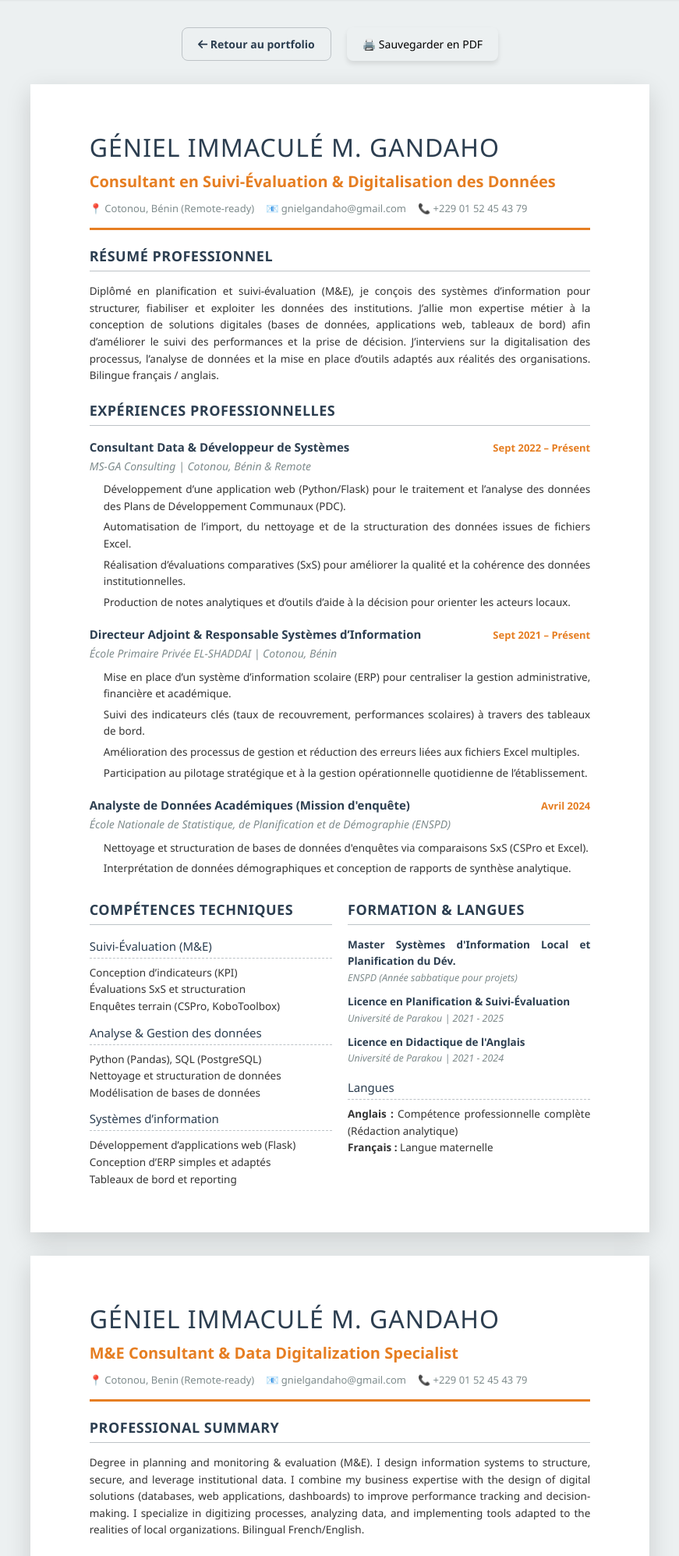
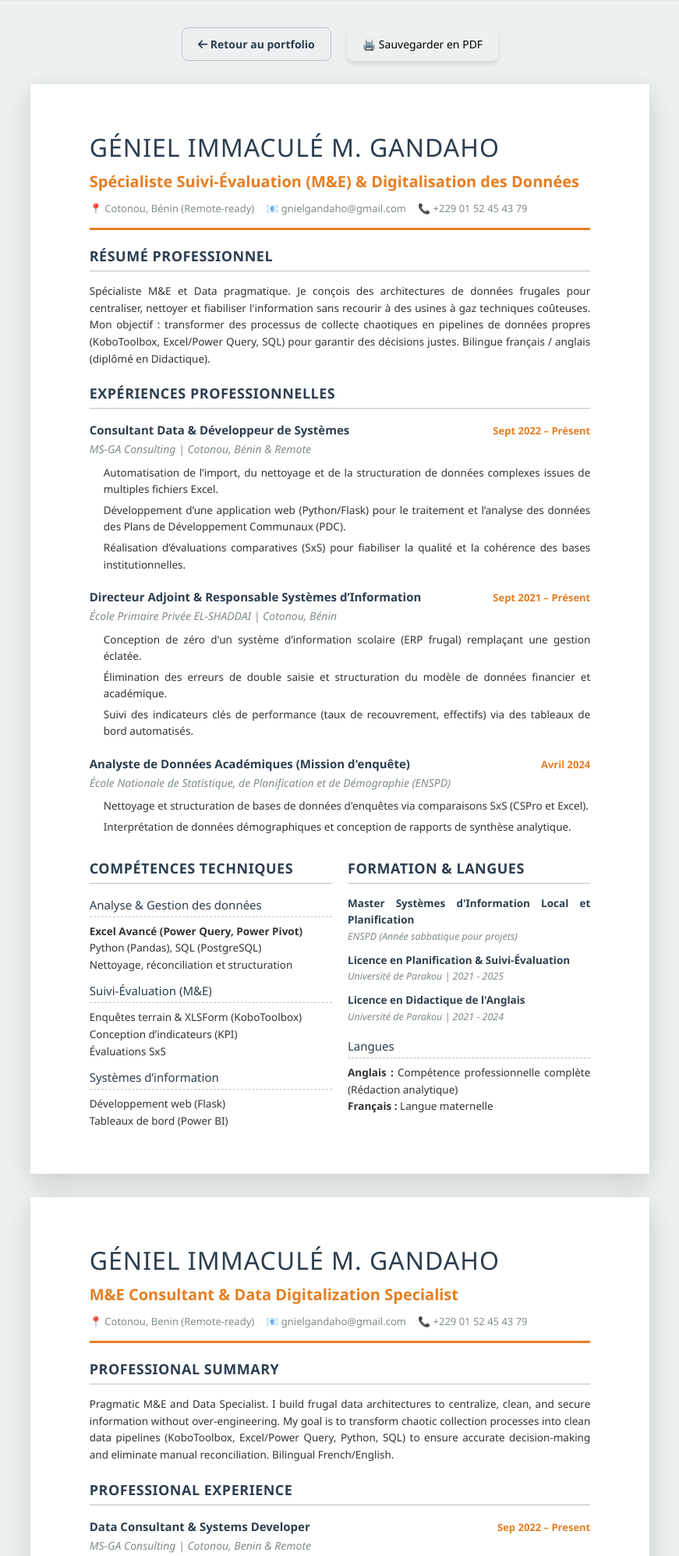
Before and after one commit to GANDAHO/portfolio-geniel, a Flask app: page /cv in a window 1280 px wide. Shown: the part 65-2060 px from the top of the page at 78% size, without its empty margins (204-1075 px from the left). Run offline with Flask 3, Linux system fonts and the light colour scheme; some libraries are stand-ins or nearby versions.

```diff
--- a/templates/cv.html
+++ b/templates/cv.html
@@ -168,11 +168,10 @@
         }
 
         /* --- STYLES MAGIQUES POUR L'IMPRESSION PDF --- */
-        /* --- STYLES MAGIQUES POUR L'IMPRESSION PDF --- */
         @media print {
             @page {
                 size: A4 portrait;
-                margin: 0 !important; /* Tue les en-têtes et dates automatiques du navigateur */
+                margin: 0 !important;
             }
             body {
                 background-color: white !important;
@@ -186,21 +185,20 @@
             }
             .cv-page {
                 width: 210mm !important;
-                height: 296mm !important; /* 1mm de moins que A4 pour éviter le saut de page */
+                height: 296mm !important;
                 max-width: 210mm !important;
-                box-sizing: border-box !important; /* Crucial : inclut les marges dans les 210mm */
-                padding: 15mm 20mm !important; /* RECÉE LES MARGES : 1.5cm en haut/bas, 2cm sur les côtés */
+                box-sizing: border-box !important;
+                padding: 15mm 20mm !important;
                 margin: 0 auto !important;
                 box-shadow: none !important;
                 page-break-after: always !important;
                 page-break-inside: avoid !important;
-                overflow: hidden !important; /* Coupe net tout dépassement */
+                overflow: hidden !important;
             }
             .cv-page:last-child {
                 page-break-after: auto !important;
             }
 
-            /* Réduction subtile des polices et espaces pour garantir que tout rentre sur 1 page */
             .header { margin-bottom: 12px !important; padding-bottom: 8px !important; }
             .header h1 { font-size: 26px !important; }
             .header .title { font-size: 18px !important; margin-bottom: 5px !important; }
@@ -256,7 +254,7 @@
 
         <div class="header">
             <h1>Géniel Immaculé M. GANDAHO</h1>
-            <div class="title">Consultant en Suivi-Évaluation & Digitalisation des Données</div>
+            <div class="title">Spécialiste Suivi-Évaluation (M&E) & Digitalisation des Données</div>
             <div class="contact">
                 <span>📍 Cotonou, Bénin (Remote-ready)</span>
                 <span>📧 gnielgandaho@gmail.com</span>
@@ -266,7 +264,7 @@
 
         <div class="section-title">Résumé Professionnel</div>
         <div class="content">
-            Diplômé en planification et suivi-évaluation (M&E), je conçois des systèmes d’information pour structurer, fiabiliser et exploiter les données des institutions. J’allie mon expertise métier à la conception de solutions digitales (bases de données, applications web, tableaux de bord) afin d’améliorer le suivi des performances et la prise de décision. J’interviens sur la digitalisation des processus, l’analyse de données et la mise en place d’outils adaptés aux réalités des organisations. Bilingue français / anglais.
+            Spécialiste M&E et Data pragmatique. Je conçois des architectures de données frugales pour centraliser, nettoyer et fiabiliser l'information sans recourir à des usines à gaz techniques coûteuses. Mon objectif : transformer des processus de collecte chaotiques en pipelines de données propres (KoboToolbox, Excel/Power Query, SQL) pour garantir des décisions justes. Bilingue français / anglais (diplômé en Didactique).
         </div>
 
         <div class="section-title">Expériences Professionnelles</div>
@@ -279,10 +277,9 @@
                 </div>
                 <div class="item-company">MS-GA Consulting | Cotonou, Bénin & Remote</div>
                 <ul>
+                    <li>Automatisation de l’import, du nettoyage et de la structuration de données complexes issues de multiples fichiers Excel.</li>
                     <li>Développement d’une application web (Python/Flask) pour le traitement et l’analyse des données des Plans de Développement Communaux (PDC).</li>
-                    <li>Automatisation de l’import, du nettoyage et de la structuration des données issues de fichiers Excel.</li>
-                    <li>Réalisation d’évaluations comparatives (SxS) pour améliorer la qualité et la cohérence des données institutionnelles.</li>
-                    <li>Production de notes analytiques et d’outils d’aide à la décision pour orienter les acteurs locaux.</li>
+                    <li>Réalisation d’évaluations comparatives (SxS) pour fiabiliser la qualité et la cohérence des bases institutionnelles.</li>
                 </ul>
             </div>
 
@@ -293,10 +290,9 @@
                 </div>
                 <div class="item-company">École Primaire Privée EL-SHADDAI | Cotonou, Bénin</div>
                 <ul>
-                    <li>Mise en place d’un système d’information scolaire (ERP) pour centraliser la gestion administrative, financière et académique.</li>
-                    <li>Suivi des indicateurs clés (taux de recouvrement, performances scolaires) à travers des tableaux de bord.</li>
-                    <li>Amélioration des processus de gestion et réduction des erreurs liées aux fichiers Excel multiples.</li>
-                    <li>Participation au pilotage stratégique et à la gestion opérationnelle quotidienne de l’établissement.</li>
+                    <li>Conception de zéro d'un système d’information scolaire (ERP frugal) remplaçant une gestion éclatée.</li>
+                    <li>Élimination des erreurs de double saisie et structuration du modèle de données financier et académique.</li>
+                    <li>Suivi des indicateurs clés de performance (taux de recouvrement, effectifs) via des tableaux de bord automatisés.</li>
                 </ul>
             </div>
 
@@ -318,25 +314,24 @@
             <div>
                 <div class="section-title" style="margin-top: 10px;">Compétences Techniques</div>
                 <div class="content">
+                    <h3>Analyse & Gestion des données</h3>
+                    <ul style="margin-bottom: 10px;">
+                        <li><strong>Excel Avancé (Power Query, Power Pivot)</strong></li>
+                        <li>Python (Pandas), SQL (PostgreSQL)</li>
+                        <li>Nettoyage, réconciliation et structuration</li>
+                    </ul>
+
                     <h3>Suivi-Évaluation (M&E)</h3>
                     <ul style="margin-bottom: 10px;">
+                        <li>Enquêtes terrain & XLSForm (KoboToolbox)</li>
                         <li>Conception d’indicateurs (KPI)</li>
-                        <li>Évaluations SxS et structuration</li>
-                        <li>Enquêtes terrain (CSPro, KoboToolbox)</li>
-                    </ul>
-
-                    <h3>Analyse & Gestion des données</h3>
-                    <ul style="margin-bottom: 10px;">
-                        <li>Python (Pandas), SQL (PostgreSQL)</li>
-                        <li>Nettoyage et structuration de données</li>
-                        <li>Modélisation de bases de données</li>
+                        <li>Évaluations SxS</li>
                     </ul>
 
                     <h3>Systèmes d’information</h3>
                     <ul>
-                        <li>Développement d’applications web (Flask)</li>
-                        <li>Conception d’ERP simples et adaptés</li>
-                        <li>Tableaux de bord et reporting</li>
+                        <li>Développement web (Flask)</li>
+                        <li>Tableaux de bord (Power BI)</li>
                     </ul>
                 </div>
             </div>
@@ -345,7 +340,7 @@
                 <div class="section-title" style="margin-top: 10px;">Formation & Langues</div>
                 <div class="content">
                     <div class="item" style="margin-bottom: 10px;">
-                        <div class="item-title" style="font-size: 13.5px;">Master Systèmes d'Information Local et Planification du Dév.</div>
+                        <div class="item-title" style="font-size: 13.5px;">Master Systèmes d'Information Local et Planification</div>
                         <div class="item-company" style="font-size: 12.5px; margin-bottom: 0;">ENSPD (Année sabbatique pour projets)</div>
                     </div>
 
@@ -384,7 +379,7 @@
 
         <div class="section-title">Professional Summary</div>
         <div class="content">
-            Degree in planning and monitoring & evaluation (M&E). I design information systems to structure, secure, and leverage institutional data. I combine my business expertise with the design of digital solutions (databases, web applications, dashboards) to improve performance tracking and decision-making. I specialize in digitizing processes, analyzing data, and implementing tools adapted to the realities of local organizations. Bilingual French/English.
+            Pragmatic M&E and Data Specialist. I build frugal data architectures to centralize, clean, and secure information without over-engineering. My goal is to transform chaotic collection processes into clean data pipelines (KoboToolbox, Excel/Power Query, Python, SQL) to ensure accurate decision-making and eliminate manual reconciliation. Bilingual French/English.
         </div>
 
         <div class="section-title">Professional Experience</div>
@@ -397,10 +392,9 @@
                 </div>
                 <div class="item-company">MS-GA Consulting | Cotonou, Benin & Remote</div>
                 <ul>
+                    <li>Automated the import, cleaning, and structuring of messy data across multiple Excel sources.</li>
                     <li>Developed a web application (Python/Flask) for processing and analyzing data from Communal Development Plans (PDC).</li>
-                    <li>Automated the import, cleaning, and structuring of data from multiple Excel files.</li>
-                    <li>Conducted side-by-side (SxS) comparative evaluations to improve the quality and consistency of institutional data.</li>
-                    <li>Produced analytical notes and decision-support tools to guide local stakeholders.</li>
+                    <li>Conducted side-by-side (SxS) comparative evaluations to improve the accuracy and consistency of institutional data bases.</li>
                 </ul>
             </div>
 
@@ -411,10 +405,9 @@
                 </div>
                 <div class="item-company">EL-SHADDAI Private School | Cotonou, Benin</div>
                 <ul>
-                    <li>Implemented a school information system (ERP) to centralize administrative, financial, and academic management.</li>
-                    <li>Tracked key indicators (collection rates, academic performance) through custom dashboards.</li>
-                    <li>Improved management processes and reduced errors associated with using multiple Excel files.</li>
-                    <li>Participated in the strategic and daily operational management of the institution.</li>
+                    <li>Built a frugal school information system (ERP) from scratch to replace fragmented administrative tracking.</li>
+                    <li>Eliminated double-entry errors by consolidating the financial and academic data model.</li>
+                    <li>Tracked key performance indicators (collection rates, enrollment) through automated, real-time dashboards.</li>
                 </ul>
             </div>
 
@@ -426,7 +419,7 @@
                 <div class="item-company">National School of Statistics, Planning and Demography (ENSPD)</div>
                 <ul>
                     <li>Cleaned and structured survey databases using SxS comparisons (CSPro and Excel).</li>
-                    <li>Interpreted demographic data and drafted synthetic analytical reports.</li>
+                    <li>Interpreted demographic data and drafted concise analytical reports.</li>
                 </ul>
             </div>
 
@@ -436,25 +429,24 @@
             <div>
                 <div class="section-title" style="margin-top: 10px;">Core Competencies</div>
                 <div class="content">
+                    <h3>Data Analysis & Management</h3>
+                    <ul style="margin-bottom: 10px;">
+                        <li><strong>Advanced Excel (Power Query, Power Pivot)</strong></li>
+                        <li>Python (Pandas), SQL (PostgreSQL)</li>
+                        <li>Data Cleaning, Reconciliation & Structuring</li>
+                    </ul>
+
                     <h3>Monitoring & Evaluation (M&E)</h3>
                     <ul style="margin-bottom: 10px;">
+                        <li>Field Surveys & XLSForm (KoboToolbox)</li>
                         <li>Key Performance Indicators (KPI) Design</li>
-                        <li>SxS Evaluations & Structuring</li>
-                        <li>Field Surveys (CSPro, KoboToolbox)</li>
-                    </ul>
-
-                    <h3>Data Analysis & Management</h3>
-                    <ul style="margin-bottom: 10px;">
-                        <li>Python (Pandas), SQL (PostgreSQL)</li>
-                        <li>Data Cleaning & Structuring</li>
-                        <li>Database Modeling</li>
+                        <li>SxS Evaluations</li>
                     </ul>
 
                     <h3>Information Systems</h3>
                     <ul>
                         <li>Web Application Development (Flask)</li>
-                        <li>Custom ERP Design</li>
-                        <li>Dashboards and Reporting</li>
+                        <li>Dashboards and Reporting (Power BI)</li>
                     </ul>
                 </div>
             </div>
@@ -463,7 +455,7 @@
                 <div class="section-title" style="margin-top: 10px;">Education & Languages</div>
                 <div class="content">
                     <div class="item" style="margin-bottom: 10px;">
-                        <div class="item-title" style="font-size: 13.5px;">Master in Local Information Systems and Development Planning</div>
+                        <div class="item-title" style="font-size: 13.5px;">Master in Local Information Systems and Dev. Planning</div>
                         <div class="item-company" style="font-size: 12.5px; margin-bottom: 0;">ENSPD (On sabbatical year for projects)</div>
                     </div>
 
```
